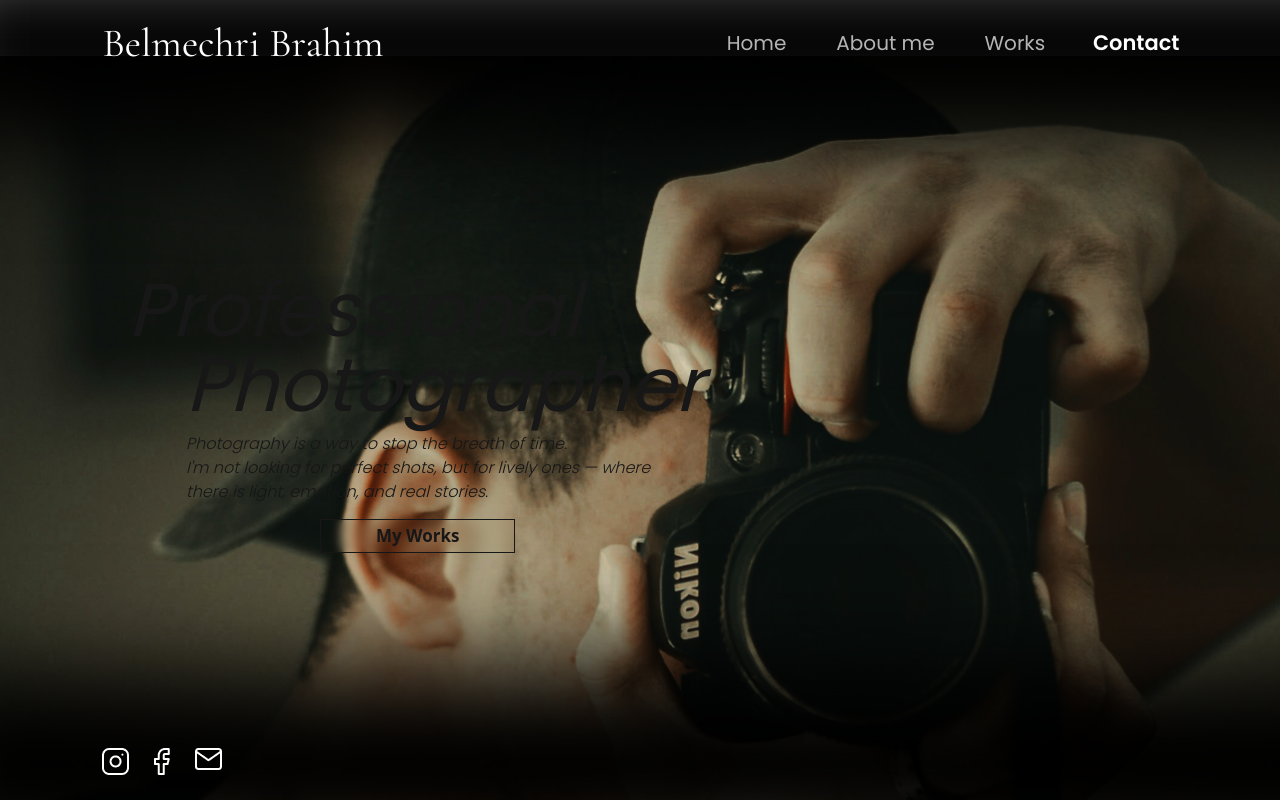
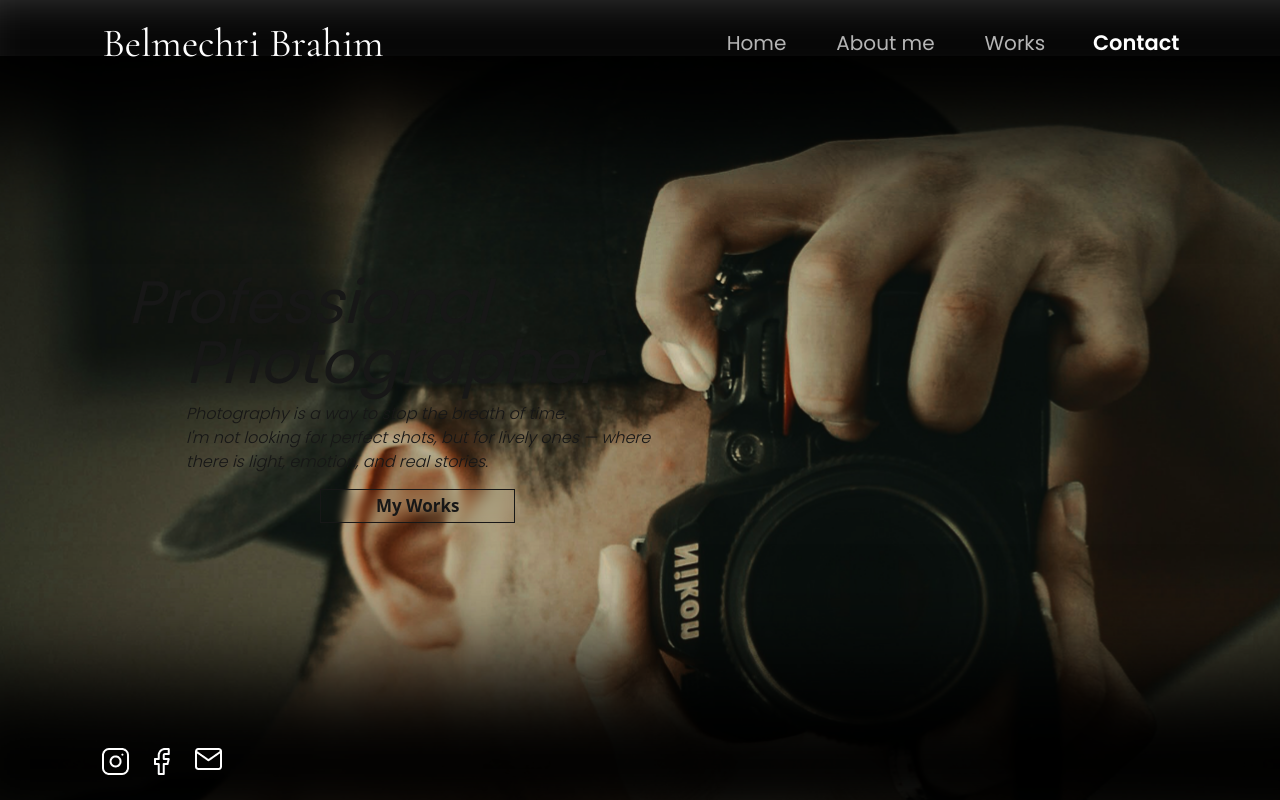
Before and after one commit to Valleryikl/Belmechri-Brahim, a Next.js app: page / in a window 1280 px wide. Built offline with nearby package versions, Linux system fonts and the light colour scheme.

Commit message:
start: adaptiv

```diff
--- a/app/globals.css
+++ b/app/globals.css
@@ -84,6 +84,12 @@ h1 {
   font-size: 75px;
 }
 
+@media screen and (min-width: 750px) {
+  h1 {
+    font-size: 60px;
+  }
+}
+
 h2, h3 {
   font-family: var(--font-poppins);
   font-weight: 600;
@@ -107,6 +113,7 @@ p {
 h2 {
   font-size: 70px;
 }
+
 
 h3 {
   font-size: 60px;
```
